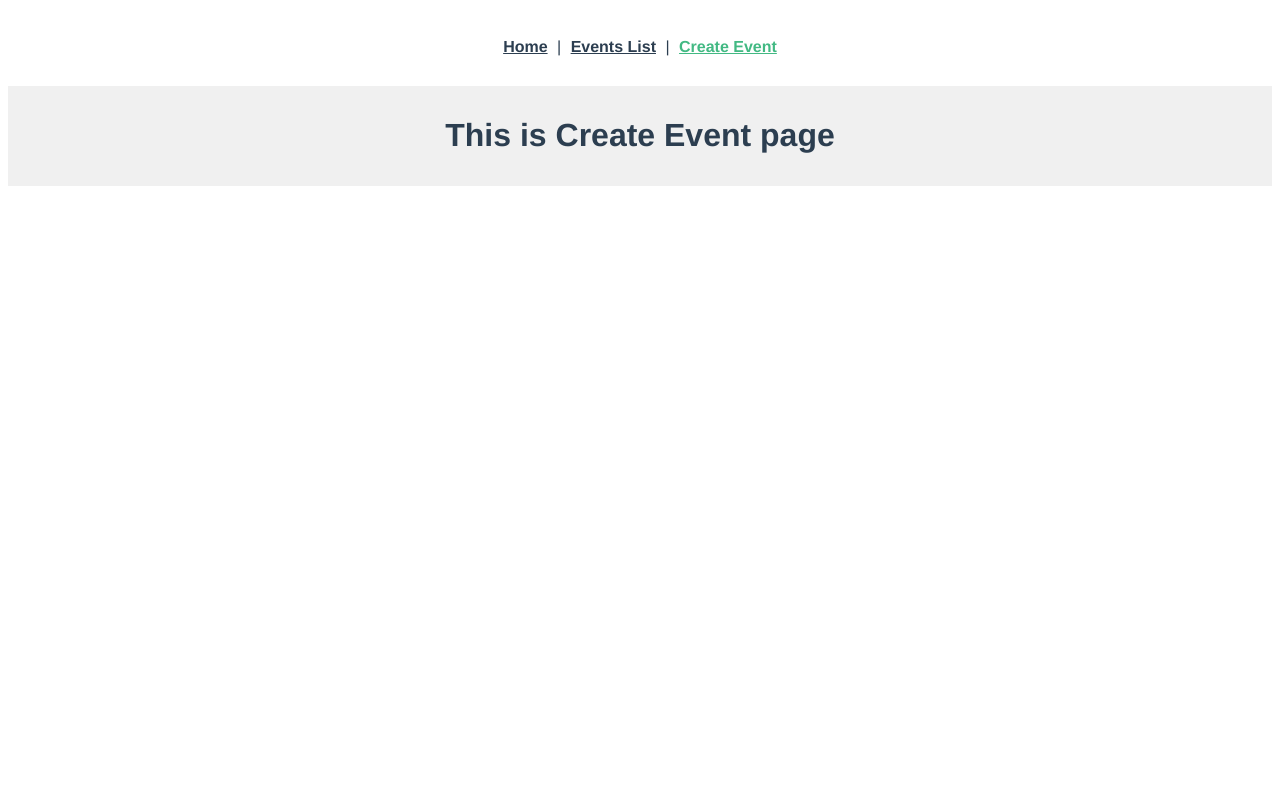
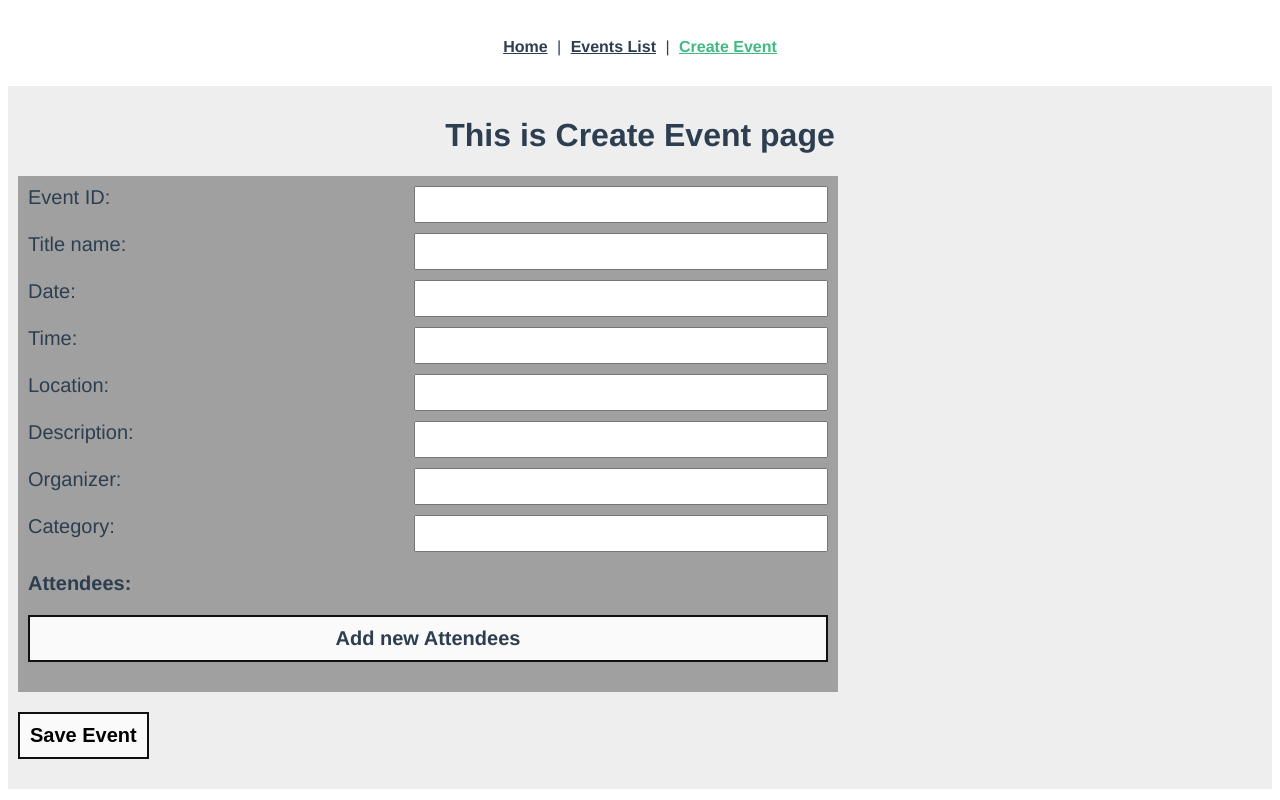
Before and after one commit to yurchik2000/vue-second, a Vue app: page /create in a window 1280 px wide. Built offline with nearby package versions, Linux system fonts and the light colour scheme.

Commit message:
add vueX and createvent

```diff
--- a/package.json
+++ b/package.json
@@ -10,7 +10,8 @@
   "dependencies": {
     "core-js": "^3.8.3",
     "vue": "^2.6.14",
-    "vue-router": "^3.5.1"
+    "vue-router": "^3.5.1",
+    "vuex": "^3.6.2"
   },
   "devDependencies": {
     "@babel/core": "^7.12.16",
--- a/src/components/EventItem.vue
+++ b/src/components/EventItem.vue
@@ -1,38 +1,37 @@
 <template>
-
   <div class="container">
      <form>
         <div class="input__wrapper">
           <label>Event ID: </label>
-          <input type="text" :value="item.id">
+          <input type="text" :value="item.id" readonly>
         </div>
         <div class="input__wrapper">
           <label>Title name: </label>
-          <input type="text" :value="item.title">
+          <input type="text" :value="item.title" readonly>
         </div>
         <div class="input__wrapper">
           <label>Date: </label>
-          <input type="text" :value="item.date">
+          <input type="text" :value="item.date" readonly>
         </div>
         <div class="input__wrapper">
           <label>Time: </label>
-          <input type="text" :value="item.time">
+          <input type="text" :value="item.time" readonly>
         </div>
         <div class="input__wrapper">
           <label>Location: </label>
-          <input type="text" :value="item.location">
+          <input type="text" :value="item.location" readonly>
         </div>
         <div class="input__wrapper">
           <label>Description: </label>
-          <input type="text" :value="item.description">
+          <input type="text" :value="item.description" readonly>
         </div>
         <div class="input__wrapper">
           <label>Organizer: </label>
-          <input type="text" :value="item.organizer">
+          <input type="text" :value="item.organizer" readonly>
         </div>
         <div class="input__wrapper">
           <label>Category: </label>
-          <input type="text" :value="item.category">
+          <input type="text" :value="item.category" readonly>
         </div>
 <!--
         <div class="attendees__wrapper">
@@ -43,9 +42,9 @@
         <p class="attendees__title">Attendees:</p>
         <div class="attendees__wrapper" v-for="subitem of item.attendees" :key="subitem.id">
           <label>ID: </label>
-          <input type="text" :value="subitem.id">
+          <input type="text" :value="subitem.id" readonly>
           <label>name: </label>
-          <input type="text" :value="subitem.name">
+          <input type="text" :value="subitem.name" readonly>
         </div>
      </form>
   </div>
@@ -55,9 +54,8 @@
     export default {
         props: {
           id: String,
-          item: Object
+          item: Object,
         },
-
     }
 </script>
 
--- a/src/main.js
+++ b/src/main.js
@@ -1,10 +1,12 @@
 import Vue from 'vue'
 import App from './App.vue'
 import router from './router'
+import store from '@/vuex/store'
 
 Vue.config.productionTip = false
 
 new Vue({
   router,
+  store,
   render: h => h(App)
 }).$mount('#app')
--- a/src/router/index.js
+++ b/src/router/index.js
@@ -41,11 +41,9 @@ const routes = [
     component: NotFoundComponent
   }
 ]
-
 const router = new VueRouter({
   mode: 'history',
   base: process.env.BASE_URL,
   routes
 })
-
 export default router
--- a/src/views/CreateEvent.vue
+++ b/src/views/CreateEvent.vue
@@ -1,13 +1,139 @@
 <template>
   <div class="container">
     <h1>This is Create Event page</h1>
+    <form>
+        <div class="input__wrapper">
+          <label>Event ID: </label>
+          <input type="text" v-model="item.id">
+        </div>
+        <div class="input__wrapper">
+          <label>Title name: </label>
+          <input type="text" v-model="item.title">
+        </div>
+        <div class="input__wrapper">
+          <label>Date: </label>
+          <input type="text" v-model="item.date">
+        </div>
+        <div class="input__wrapper">
+          <label>Time: </label>
+          <input type="text" v-model="item.time">
+        </div>
+        <div class="input__wrapper">
+          <label>Location: </label>
+          <input type="text" v-model="item.location">
+        </div>
+        <div class="input__wrapper">
+          <label>Description: </label>
+          <input type="text" v-model="item.description">
+        </div>
+        <div class="input__wrapper">
+          <label>Organizer: </label>
+          <input type="text" v-model="item.organizer">
+        </div>
+        <div class="input__wrapper">
+          <label>Category: </label>
+          <input type="text" v-model="item.category">
+        </div>
+        <p class="attendees__title">Attendees:</p>
+        <div class="attendees__wrapper" v-for="subitem of item.attendees" :key="subitem.id">
+          <label>ID: </label>
+          <input type="text" v-model="subitem.id">
+          <label>name: </label>
+          <input type="text" v-model="subitem.name">
+        </div>
+        <div class="attendees__btn" @click="addNewAttendees">Add new Attendees</div>
+     </form>
+     <button @click="addItem(item)">Save Event</button>
   </div>
 </template>
+
+<script>
+
+  import {mapMutations} from 'vuex'
+
+  export default {
+
+    data() {
+      return {
+        id: '',
+        item: {
+          attendees: []
+          },
+        }
+      },
+    components: {
+
+    },
+    methods: {
+          ...mapMutations (['ADD_ITEM']),
+          addItem(item) {
+            this.$store.commit('ADD_ITEM', item);
+          },
+          addNewAttendees(){
+            this.item.attendees.push({
+              id: '',
+              name: ''
+            })
+          }
+    },
+  }
+</script>
 
 <style scoped>
     .container{
         padding: 10px;
         margin: o auto;
-        background: #f0f0f0;
+        background: #eeeeee;
+        text-align: left;
+    }
+    h1{
+      text-align: center;
+    }
+    form{
+      background: #a0a0a0;
+      padding: 10px;
+      max-width: 800px;
+    }
+    .input__wrapper{
+      margin-bottom: 10px;
+      display: flex;
+      justify-content: space-between;
+      font-size: 20px;
+      cursor: pointer;
+    }
+    label{
+      margin-right: 10px;
+    }
+    input{
+      padding: 5px;
+      font-size: 20px;
+      width: 400px;
+    }
+    .attendees__wrapper{
+      font-size: 20px;
+      margin-left: 20px;
+      display: flex;
+    }
+    .attendees__wrapper label{
+      margin-left: 10px;
+    }
+    .attendees__title {
+        font-weight: 700;
+      }
+    p {
+      font-size: 20px;
+      font-weight: 700;
+    }
+    button,
+    .attendees__btn{
+      font-size: 20px;
+      font-weight: 700;
+      padding: 10px;
+      margin-top: 20px;
+      margin-bottom: 20px;
+      cursor: pointer;
+      text-align: center;
+      background: #fafafa;
+      border: 2px solid #101010;
     }
 </style>
--- a/src/views/EventsList.vue
+++ b/src/views/EventsList.vue
@@ -3,29 +3,47 @@
     <h1>This is Events List page</h1>
     <nav>
       <ul>
-        <router-link v-for="item of DataList.events" :key="item.id"
-            :to="{name: 'event-item',
-            params: {id: String(item.id), item: item}}">
-          Event Item #{{item.id}}
-        </router-link>
+        <li v-for="item of DataList" :key="item.id">
+            <router-link
+              :to="{name: 'event-item',
+              params: {id: String(item.id), item: item}}">
+              Event Item #{{item.id}}
+            </router-link>
+            <button @click="removeItem(item)"> X </button>
+        </li>
       </ul>
       <router-view/>
-
     </nav>
   </div>
 </template>
 
 <script>
-    import DataList from '../../db.json'
+    //import DataList from '../../db.json'
+    import store from '@/vuex/store'
+    import {mapMutations} from 'vuex'
+
+
+
     export default {
         data(){
             return {
-                DataList,
-                item: {}
+                //DataList,
+                // item: {}
             }
         },
+        computed: {
+          DataList () {
+            return store.state.events
+          }
+        },
+        created () {
+          store.dispatch('fetchProducts')
+        },
         methods: {
-
+          ...mapMutations (['REMOVE_ITEM']),
+          removeItem(item) {
+            this.$store.commit('REMOVE_ITEM', item);
+          }
         }
     }
 </script>
@@ -42,11 +60,17 @@
         display: flex;
         flex-wrap: wrap;
         margin-bottom: 20px;
+        list-style: none;
     }
-    ul a{
+   li{
         margin: 10px;
         font-size: 20px;
         background: #FDD9B5;
         padding: 10px;
     }
+    button{
+      margin-left: 20px;
+      border: 2px solid #141414;
+      cursor: pointer;
+    }
 </style>
--- /dev/null
+++ b/src/vuex/store.js
@@ -0,0 +1,36 @@
+import Vue from 'vue'
+import Vuex from 'vuex'
+
+import DataList from '../../db.json'
+
+Vue.use(Vuex)
+
+export default new Vuex.Store({
+  state: {            //data
+    events: []
+  },
+  // getters: {    //computed
+  //   natureEvent(state) {
+  //     return state.events.filter(event => event.category === 'nature')
+  //   }
+  // },
+  actions: {
+    fetchProducts (context){
+      // make tha call
+      context.commit('setEvents', DataList.events)
+    },
+  },
+
+  mutations: {
+    setEvents (state, events) {
+      state.events = events
+    },
+    REMOVE_ITEM (state, item) {
+      state.events = state.events.filter(event => event!=item)
+    },
+    ADD_ITEM (state, item) {
+      // можна перевірити чи Item  з таким ID вже є в списку
+      return state.events.push(item)
+    }
+  }
+})
```
Also changed, not shown: 1 other file (tests, documents, lock files or other folders).
